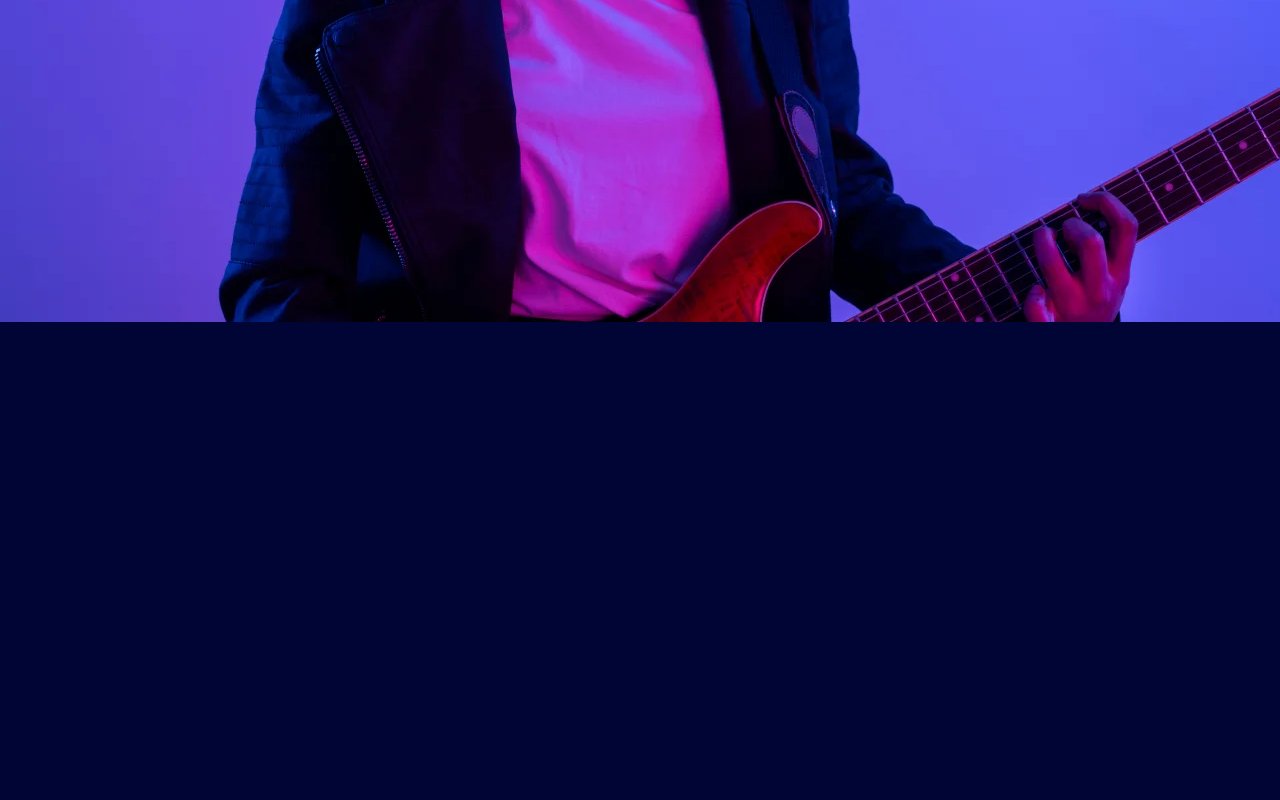
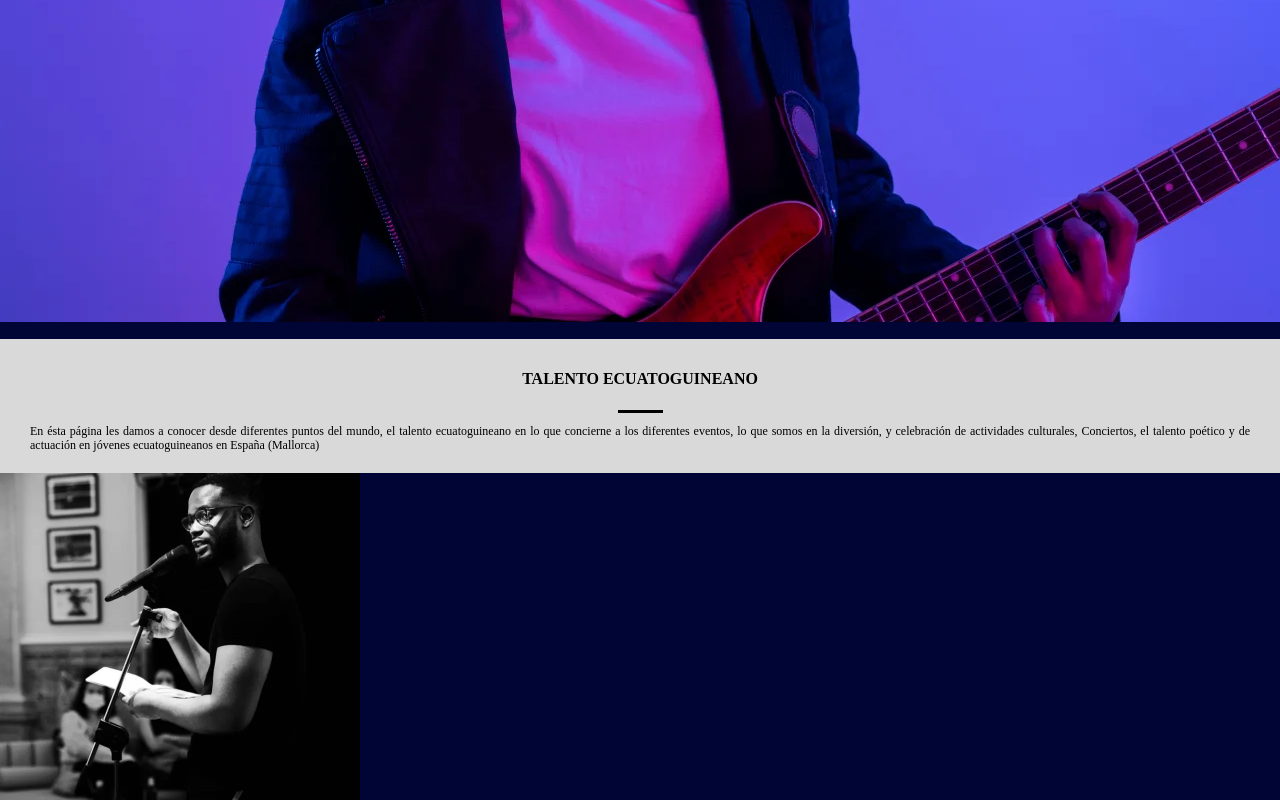
Before and after one commit to reginaldopatricio/ProyectoFinal, a plain HTML site: page index.html in a window 1280 px wide. Shown: the part 575-1375 px from the top of the page. Before the commit the page ends 901 px from the top, so only its background shows below. Drawn offline with Linux system fonts and the light colour scheme.

Commit message:
Main-talento ecuatoguineano-parte movil

```diff
--- a/index.html
+++ b/index.html
@@ -59,6 +59,16 @@
                 " src="" alt="1ª paractica">
             </picture>
         </section>
+        <section class="Main-texto">
+            <h4 class="Main-talento">TALENTO ECUATOGUINEANO</h4>
+            <hr class="Main-linea">
+            <p class="Main-parrafo">En ésta página les damos a conocer desde diferentes puntos del mundo, el talento
+                ecuatoguineano en lo que concierne a los diferentes eventos, lo que somos en la diversión, y celebración
+                de actividades culturales, Conciertos, el talento poético y de actuación en jóvenes ecuatoguineanos en
+                España (Mallorca)
+            </p>
+        </section>
+        <article class="Main-imagen"></article>
     </main>
 </body>
 
--- a/src/sass/abstracts/_variables.scss
+++ b/src/sass/abstracts/_variables.scss
@@ -31,4 +31,14 @@ $medidas:(
     registro-width: 100px,
     registro-height:30px,
 
+    //MAIN
+    heightLinea: 3px,
+    widthLinea: 45px,
+    letraParafo: 12px,
+    paddingParafo: 0 30px 20px 30px,
+    margin-Main: 13px,
+    padding-top: 10px,
+    height-foto: 327px,
+    width-foto: 360px,
+
 );
--- /dev/null
+++ b/src/sass/layout/_main.scss
@@ -0,0 +1,38 @@
+/* ********* */
+/* @HMAIN */
+/* ********* */
+Main{
+
+    .Main-texto{
+        background-color: map-get($Colores, baseEcuatoguineano);
+        margin-top: map-get($medidas, margin-Main);
+        padding-top: map-get($medidas, padding-top)
+    }
+    .Main-talento{
+        text-align: center;
+
+    }
+    .Main-linea{
+        height: map-get($medidas, heightLinea);
+        width: map-get($medidas, widthLinea);
+        background-color: map-get($Colores, LetraNegra);
+        border: none;
+    }
+
+    .Main-parrafo{
+        text-align: justify;
+        padding: map-get($medidas, paddingParafo);
+        font-size: map-get($medidas, letraParafo);
+        margin-bottom: 0;
+    }
+
+    .Main-imagen {
+        background: url("/assets/img/smartphone/Cesar@2x.webp");
+        background-repeat: no-repeat;
+        background-size: cover;
+        background-position: center;
+        height:  map-get($medidas, height-foto);
+        width: map-get($medidas, width-foto);
+
+    }
+}
--- a/src/sass/main.scss
+++ b/src/sass/main.scss
@@ -20,6 +20,7 @@
 @import 'layout/header';
 @import 'layout/navigator';
 @import 'layout/footer';
+@import 'layout/main';
 @import 'layout/forms';
 @import 'layout/grid';
 @import 'layout/sidebar';
```
Also changed, not shown: css/main.css.
